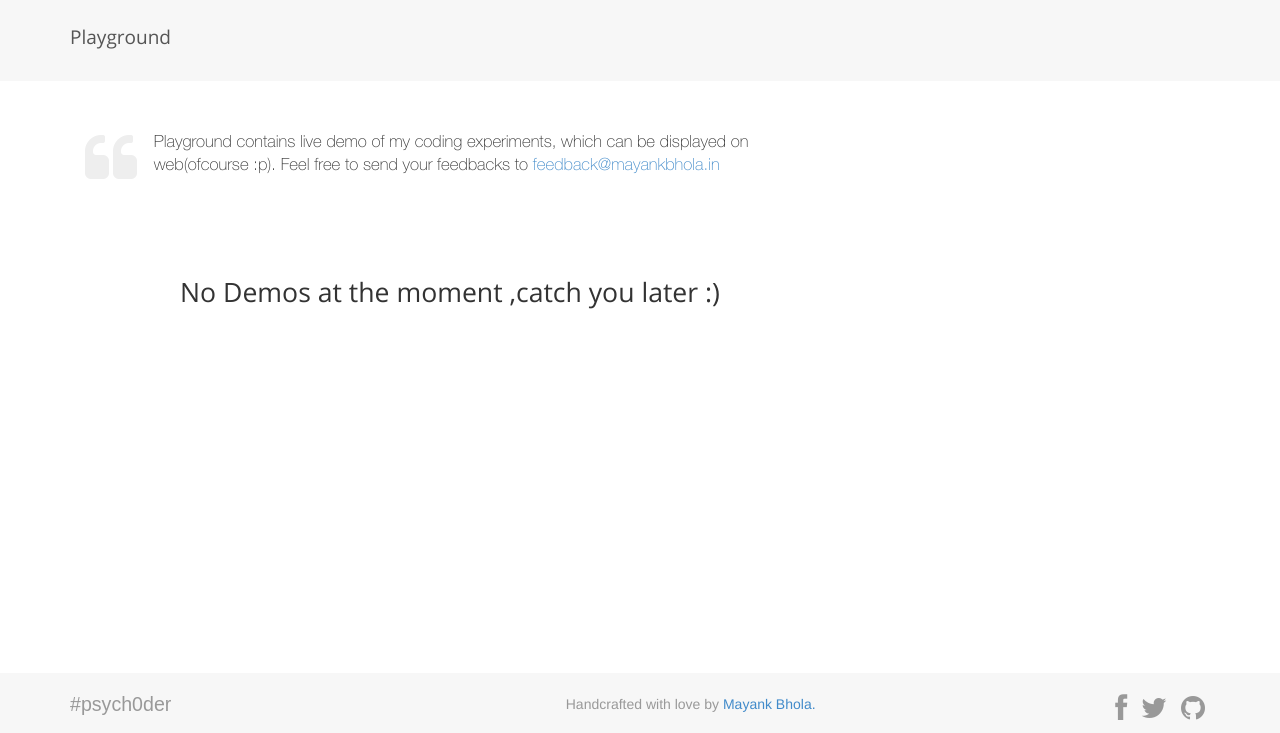
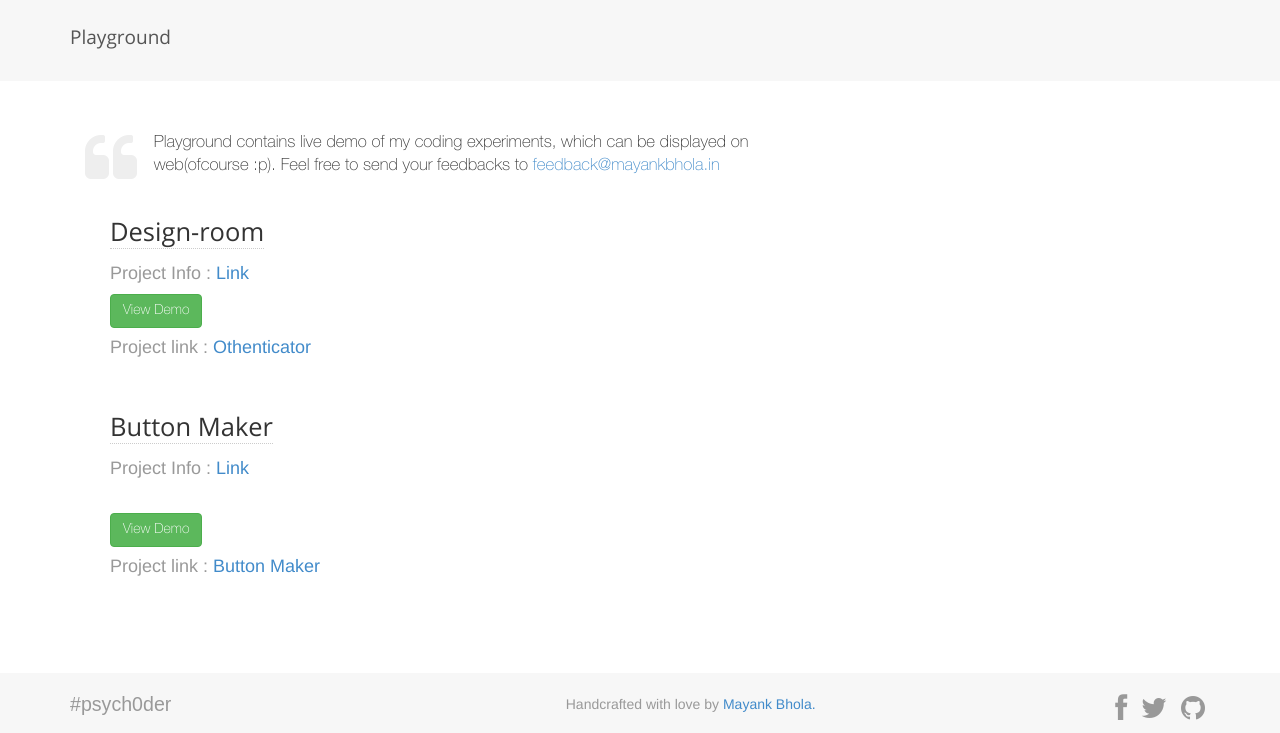
Before and after one commit to psych0der/mayankbhola, a Django app: page /playground/ in a window 1280 px wide. Shown: the part 137-870 px from the top of the page. Run offline with Django 3.2, Linux system fonts and the light colour scheme; parts of the project's set-up code (start-up, migrations or seed data) failed here and were passed over; some libraries are stand-ins or nearby versions.

Commit message:
anchoring tags

```diff
--- a/templates/playground.html
+++ b/templates/playground.html
@@ -10,8 +10,26 @@
 
 		</p>
 
-		</br></br></br>
-        <h3 class="opens big-font text-center ">No Demos at the moment ,catch you later :) </h3>
+
+		<div class="project">
+        <header class="opens"><span>Design-room</span></header>
+        <div class="project-content hnew">
+        <h4>Project Info : <a href="http://mayankbhola.in/projects/#design-room">Link</a> </h4>
+        <a href="http://experiments.mayankbhola.in/design-room/index.php"><button type="button" class="btn btn-success">View Demo</button></a>
+        </br>
+        <h4>Project link : <a href="https://github.com/psych0der/design-room">Othenticator</a> </h4>
+        </div>
+        </div>
+
+        <div class="project">
+        <header class="opens"><span>Button Maker</span></header>
+        <div class="project-content hnew">
+        <h4>Project Info : <a href="http://mayankbhola.in/projects/#button-maker">Link</a> </h4>
+        </br>
+        <a href="http://experiments.mayankbhola.in/button-maker/index.php"><button type="button" class="btn btn-success">View Demo</button></a>
+        <h4>Project link : <a href="https://github.com/psych0der/Button-maker">Button Maker</a> </h4>
+        </div>
+        </div>
 
 
 
```
Also changed, not shown: templates/projects.html (+9 -4 lines).
